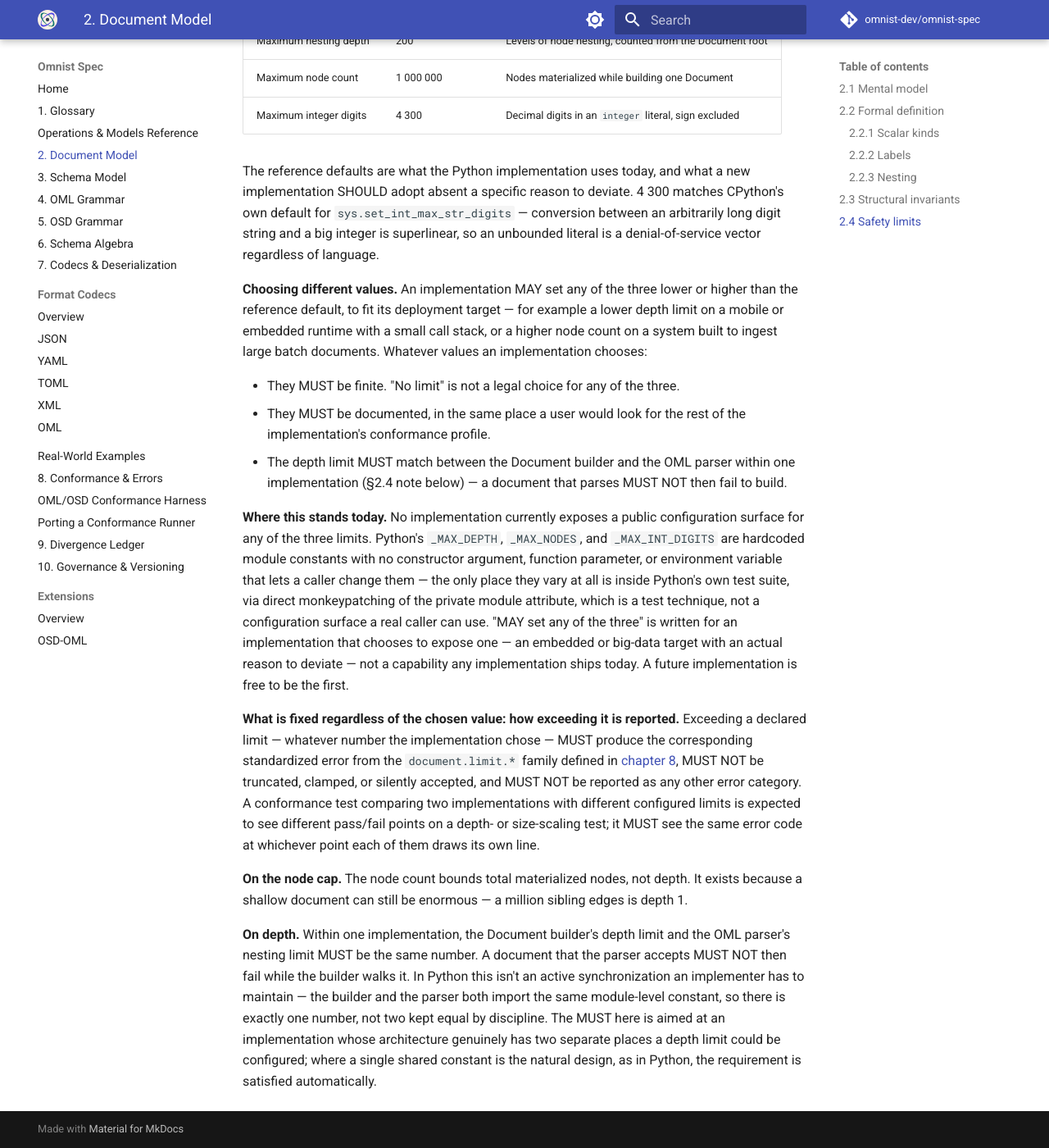
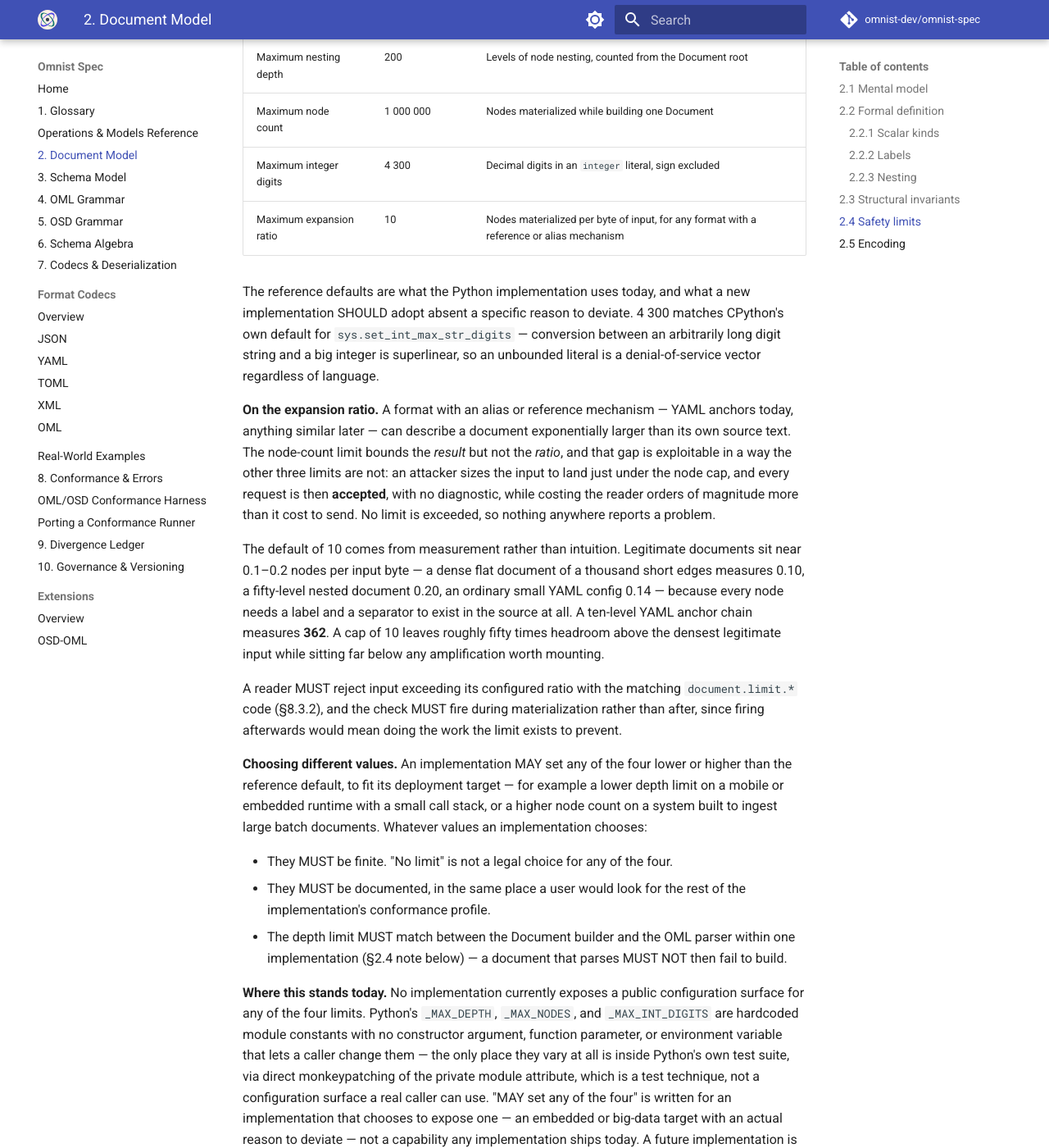
Before and after one commit to omnist-dev/omnist-spec, an MkDocs documentation site: the page built from docs/02-document-model.md, in a window 1280 px wide and 1400 px high, scrolled down 4060 px. Shown: the whole window at 82% size. Built offline with MkDocs 1.6.1 and Material for MkDocs 9.7.7, drawn with Linux system fonts in a browser that asks for light colours; comment, search, counter and statistics services are not loaded; some of the changed text lies outside the part shown.

Commit message:
Expansion-ratio limit, encoding rules, ABNF fix, codec code (#75, #77, #78, #87), v0.15.0-beta
Sec2.4 gains a fourth limit, maximum expansion ratio, default 10 nodes per
input byte. The node-count limit bounds the result but not the ratio, and
that gap is exploitable in a way the other three are not: size the input to
land just under the node cap and every request is accepted, no diagnostic,
while costing the reader far more than it cost to send. Default from
measurement -- legitimate documents measure 0.10-0.20 nodes/byte, a ten-level
YAML anchor chain measures 362.

Correction recorded in the changelog: #75 originally claimed a second attack,
where rejecting a large bomb costs ~9s because the limit fires after the work
is done. False. Timing across inputs whose theoretical expansion differs by a
factor of a million is flat at ~9s, proving incremental enforcement already
happens -- the cost is materializing the million nodes Sec2.4 permits, which
is the limit working as specified and already tunable. The fix shrank from
two parts to one.

New Sec2.5 Encoding: input MUST be valid UTF-8 with silent U+FFFD repair
forbidden, a leading BOM MUST be stripped, and labels compare byte-wise never
by Unicode normalization. Each was a place two implementations could build
different Documents from identical bytes.

grammars/osd.abnf and Sec5.3.1 no longer disagree: the escape alternative
admitted an escaped control character the prose forbids, so a generated
parser and a hand-written one disagreed on the same bytes.

parse.codec-syntax registered. Malformed JSON/YAML/TOML/XML had no code, so
the reference invented an unregistered parse.syntax at nine sites. One code
for all four deliberately; nothing branches on which codec failed.

Three vectors added, two passing and one skipping pending structured
diagnostics. All expected outputs verified against the reference.

Co-Authored-By: Claude Opus 5 <noreply@anthropic.com>

```diff
--- a/docs/02-document-model.md
+++ b/docs/02-document-model.md
@@ -154,13 +154,14 @@ implementation that cannot construct its input.
 
 ## 2.4 Safety limits
 
-A Document is built from untrusted input. Three quantities bound the work an
+A Document is built from untrusted input. Four quantities bound the work an
 implementation will do before refusing to continue: nesting depth, total node
-count, and the digit length of an `integer` literal. Every conformant
-implementation MUST enforce a finite limit on all three. **No implementation
-MAY be unbounded on any of them.**
+count, the digit length of an `integer` literal, and the ratio of nodes
+materialized to input size. Every conformant implementation MUST enforce a
+finite limit on all four. **No implementation MAY be unbounded on any of
+them.**
 
-**What is fixed, and what is not.** The *existence* and *meaning* of the three
+**What is fixed, and what is not.** The *existence* and *meaning* of the four
 limits is normative. The specific *numbers* are not: this is a deliberate
 change from an earlier draft of this spec, which wrongly treated one platform's
 numbers as universal constants. A limit exists to bound work against untrusted
@@ -173,6 +174,7 @@ big-data ingestion engine.
 | Maximum nesting depth | 200 | Levels of node nesting, counted from the Document root |
 | Maximum node count | 1 000 000 | Nodes materialized while building one Document |
 | Maximum integer digits | 4 300 | Decimal digits in an `integer` literal, sign excluded |
+| Maximum expansion ratio | 10 | Nodes materialized per byte of input, for any format with a reference or alias mechanism |
 
 The reference defaults are what the Python implementation uses today, and what
 a new implementation SHOULD adopt absent a specific reason to deviate. 4 300
@@ -180,13 +182,36 @@ matches CPython's own default for `sys.set_int_max_str_digits` — conversion
 between an arbitrarily long digit string and a big integer is superlinear, so
 an unbounded literal is a denial-of-service vector regardless of language.
 
-**Choosing different values.** An implementation MAY set any of the three
+**On the expansion ratio.** A format with an alias or reference mechanism —
+YAML anchors today, anything similar later — can describe a document
+exponentially larger than its own source text. The node-count limit bounds
+the *result* but not the *ratio*, and that gap is exploitable in a way the
+other three limits are not: an attacker sizes the input to land just under
+the node cap, and every request is then **accepted**, with no diagnostic,
+while costing the reader orders of magnitude more than it cost to send. No
+limit is exceeded, so nothing anywhere reports a problem.
+
+The default of 10 comes from measurement rather than intuition. Legitimate
+documents sit near 0.1–0.2 nodes per input byte — a dense flat document of a
+thousand short edges measures 0.10, a fifty-level nested document 0.20, an
+ordinary small YAML config 0.14 — because every node needs a label and a
+separator to exist in the source at all. A ten-level YAML anchor chain
+measures **362**. A cap of 10 leaves roughly fifty times headroom above the
+densest legitimate input while sitting far below any amplification worth
+mounting.
+
+A reader MUST reject input exceeding its configured ratio with the matching
+`document.limit.*` code (§8.3.2), and the check MUST fire during
+materialization rather than after, since firing afterwards would mean doing
+the work the limit exists to prevent.
+
+**Choosing different values.** An implementation MAY set any of the four
 lower or higher than the reference default, to fit its deployment target —
 for example a lower depth limit on a mobile or embedded runtime with a small
 call stack, or a higher node count on a system built to ingest large batch
 documents. Whatever values an implementation chooses:
 
-- They MUST be finite. "No limit" is not a legal choice for any of the three.
+- They MUST be finite. "No limit" is not a legal choice for any of the four.
 - They MUST be documented, in the same place a user would look for the rest of
   the implementation's conformance profile.
 - The depth limit MUST match between the Document builder and the OML parser
@@ -194,13 +219,13 @@ documents. Whatever values an implementation chooses:
   NOT then fail to build.
 
 **Where this stands today.** No implementation currently exposes a public
-configuration surface for any of the three limits. Python's `_MAX_DEPTH`,
+configuration surface for any of the four limits. Python's `_MAX_DEPTH`,
 `_MAX_NODES`, and `_MAX_INT_DIGITS` are hardcoded module constants with no
 constructor argument, function parameter, or environment variable that lets a
 caller change them — the only place they vary at all is inside Python's own
 test suite, via direct monkeypatching of the private module attribute, which
 is a test technique, not a configuration surface a real caller can use. "MAY
-set any of the three" is written for an implementation that chooses to expose
+set any of the four" is written for an implementation that chooses to expose
 one — an embedded or big-data target with an actual reason to deviate — not a
 capability any implementation ships today. A future implementation is free to
 be the first.
@@ -228,3 +253,43 @@ exactly one number, not two kept equal by discipline. The MUST here is aimed
 at an implementation whose architecture genuinely has two separate places a
 depth limit could be configured; where a single shared constant is the
 natural design, as in Python, the requirement is satisfied automatically.
+
+---
+
+## 2.5 Encoding
+
+These rules apply to every text surface — OML, OSD, and every codec's input.
+They are stated because each one is a place two implementations can build
+*different Documents from identical bytes* while both believing they are
+correct, which is the most dangerous class of divergence a data format has:
+one system validates the reading it sees, another acts on a different one.
+
+**Input MUST be valid UTF-8.** A malformed byte sequence is an error,
+reported as `parse.invalid-encoding` ([§8.3.1](08-conformance-and-errors.md#831-parse-text-to-document-stage-1)).
+An implementation MUST NOT substitute `U+FFFD` or otherwise repair the input
+and continue: silent repair is exactly how two readers end up with different
+Documents, since what a replacement character stands in for is not
+recoverable.
+
+**A leading byte-order mark MUST be stripped.** `U+FEFF` at the very start of
+input is consumed and contributes nothing to the Document. A BOM anywhere
+else is ordinary content, with no special meaning. Stripping rather than
+rejecting is the pragmatic choice — BOM-prefixed files are entirely routine
+from Windows tooling, and refusing them would reject well-formed data for a
+byte the author never sees.
+
+**Labels and names compare byte-wise, never by Unicode normalization.** Two
+labels are the same label when their UTF-8 bytes are identical. `café`
+written as `U+0063 U+0061 U+0066 U+00E9` and as `U+0063 U+0061 U+0066 U+0065
+U+0301` are **two distinct labels**, and a node carrying both has two edges.
+An implementation MUST NOT normalize to NFC, NFD, or anything else, on read
+or on comparison.
+
+That last rule is the one most likely to be violated by accident, because
+some platforms normalize filenames and text input by default. It is stated
+the way it is for consistency: [§3.3](03-schema-model.md#33-formal-definition)
+S-3 already requires exact, case-sensitive matching for reserved names, and
+[§3.3](03-schema-model.md#33-formal-definition)'s canonical ordering compares
+by Unicode codepoint rather than by locale. Byte-wise label identity is the
+same discipline applied to the Document model — no hidden text transformation
+anywhere, so what an author writes is what round-trips.
```
Also changed, not shown: CHANGELOG.md (+49 -0 lines), docs/05-osd-grammar.md (+11 -2 lines), docs/08-conformance-and-errors.md (+26 -3 lines), docs/09-divergence-ledger.md (+4 -4 lines), docs/index.md (+1 -1 lines), 3 other files.
